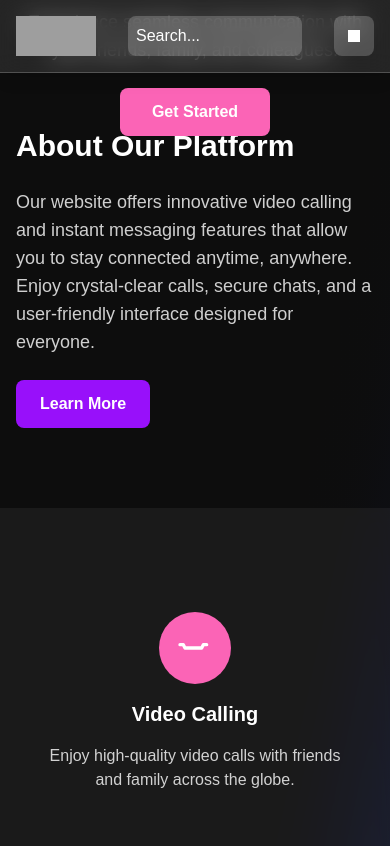
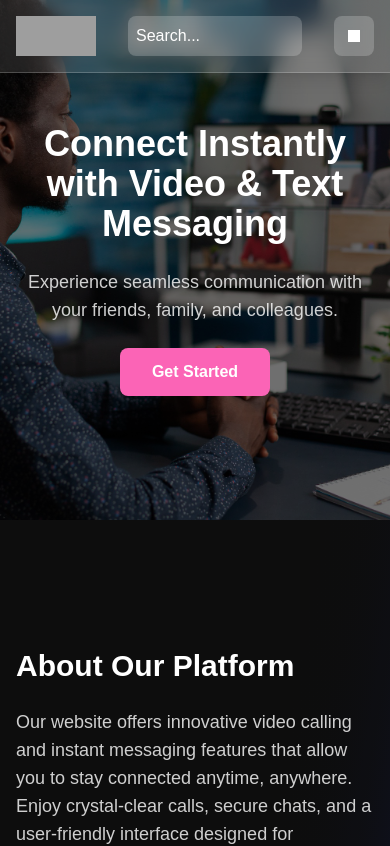
Before and after one commit to WisdomChukwuemeka/silvent, a Next.js app: page / in a window 390 px wide. Shown: the top 846 px of the page. Built offline with nearby package versions, Linux system fonts and the light colour scheme; grey boxes are pictures that could not be loaded.

Commit message:
Update home.jsx

```diff
--- a/app/components/home.jsx
+++ b/app/components/home.jsx
@@ -6,7 +6,7 @@ export const Homepage = () => {
   return (
     <div className="bg-gradient-to-br from-black via-black to-blue-950 text-white pt-0 w-full">
       {/* HERO SECTION */}
-      <section className="w-full relative flex items-center justify-center sm:aspect-3/4 md:aspect-3/4 xl:aspect-3/4">
+      <section className="w-full relative flex items-center justify-center aspect-3/4 sm:aspect-3/4 md:aspect-3/4 xl:aspect-3/4">
         <Image
           src="/stack/hero.png" // replace with your hero image
           alt="Hero Background"
```
